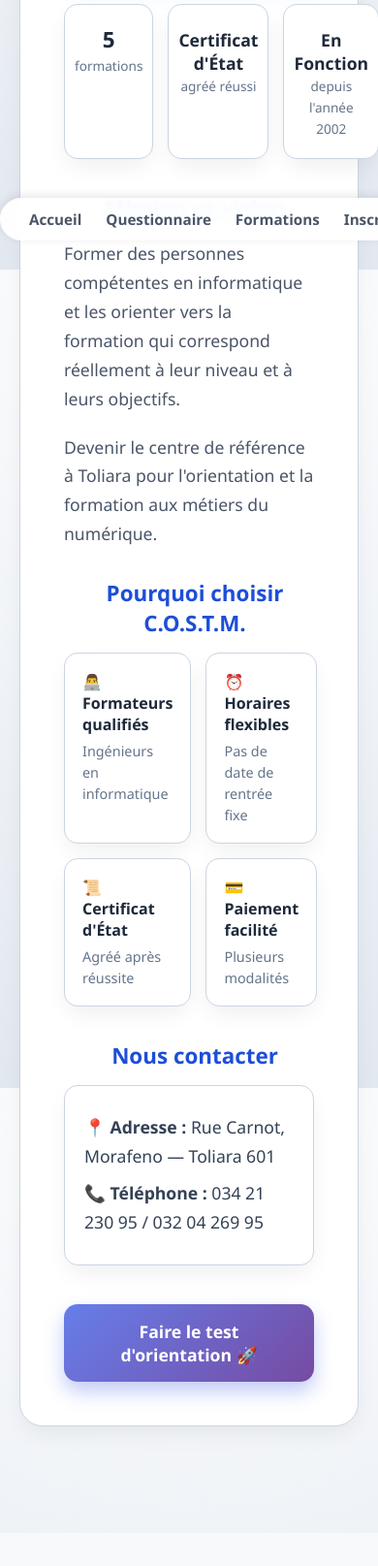
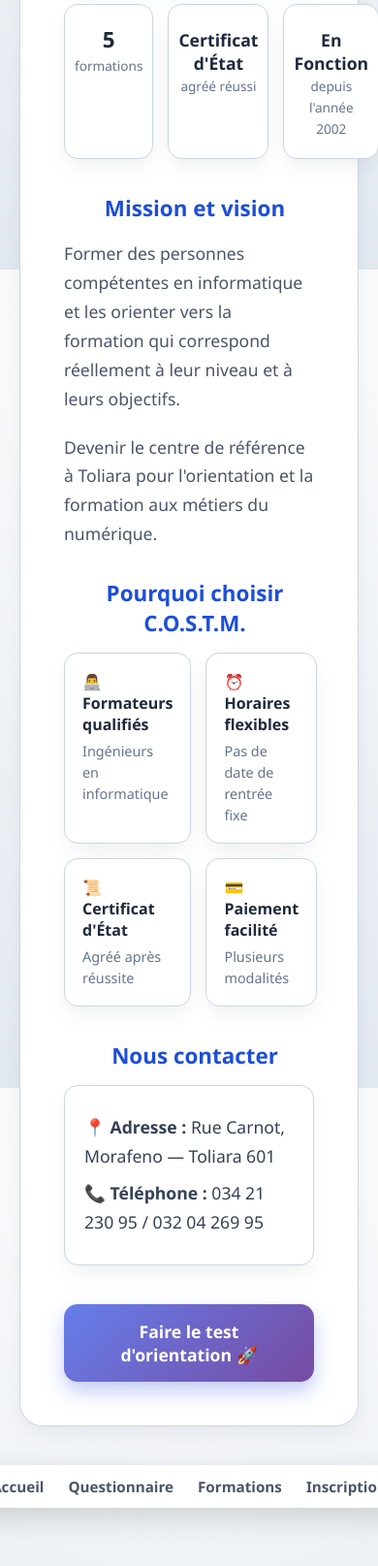
Before and after one commit to JosinahRaoulson/COSTM-ORIENTATION-WEB, a Django app: page / in a window 390 px wide; the page is wider, and only the part inside the window is pictured. Shown: the part 566-2181 px from the top of that part at 97% size. Before the commit the page ends 2047 px from the top of that part, so only its background shows below. Run offline with Django 5.2, Linux system fonts and the light colour scheme; parts of the project's set-up code (start-up, migrations or seed data) failed here and were passed over.

Commit message:
Correction css

```diff
--- a/Orientation/static/utilisateur/style.css
+++ b/Orientation/static/utilisateur/style.css
@@ -545,20 +545,3 @@ input[type="radio"] {
     padding: 40px;
     color: #94a3b8;
 }
-/* Ajustement simple et propre pour mobile */
-@media (max-width: 768px) {
-    body {
-        padding-bottom: 70px; /* Laisse de la place pour la barre du bas */
-    }
-
-    /* La barre de navigation du bas reste fixée proprement */
-    nav, .navbar, .bottom-nav {
-        position: fixed !important;
-        bottom: 0 !important;
-        left: 0 !important;
-        width: 100% !important;
-        z-index: 1000;
-        background: #ffffff;
-        box-shadow: 0 -2px 10px rgba(0,0,0,0.1);
-    }
-}
```
